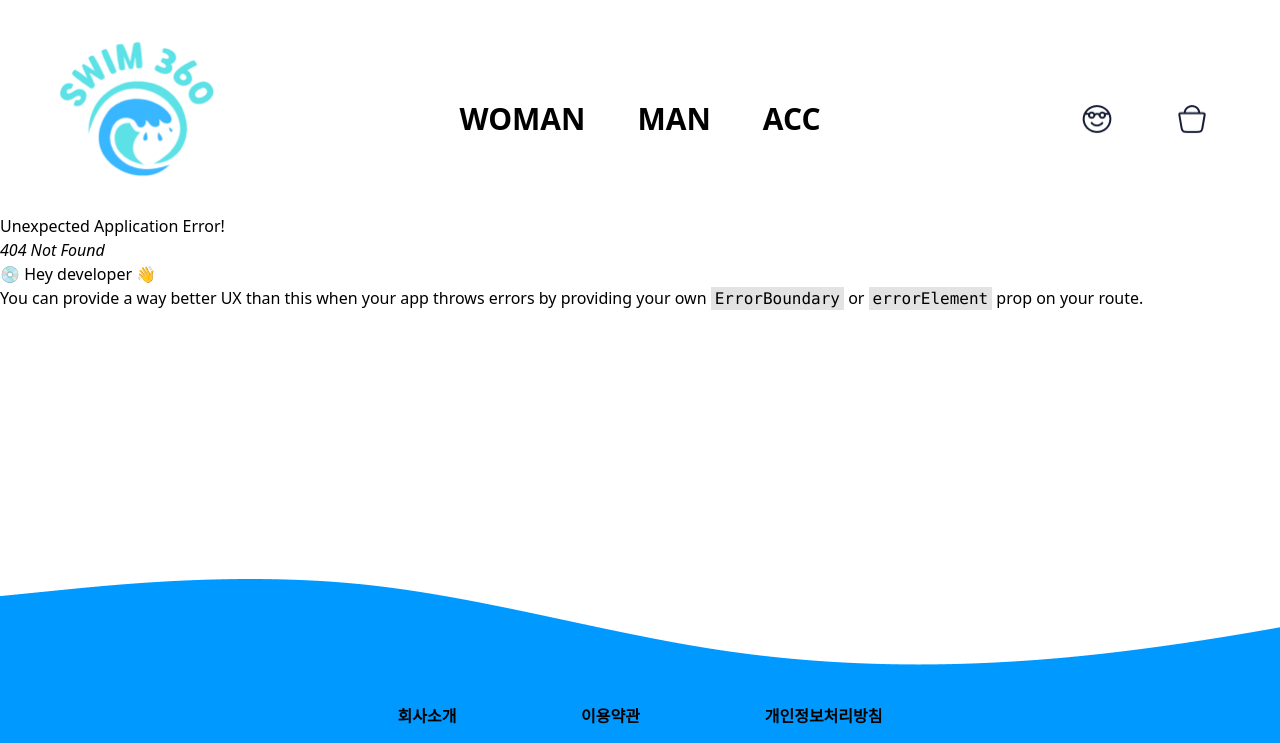
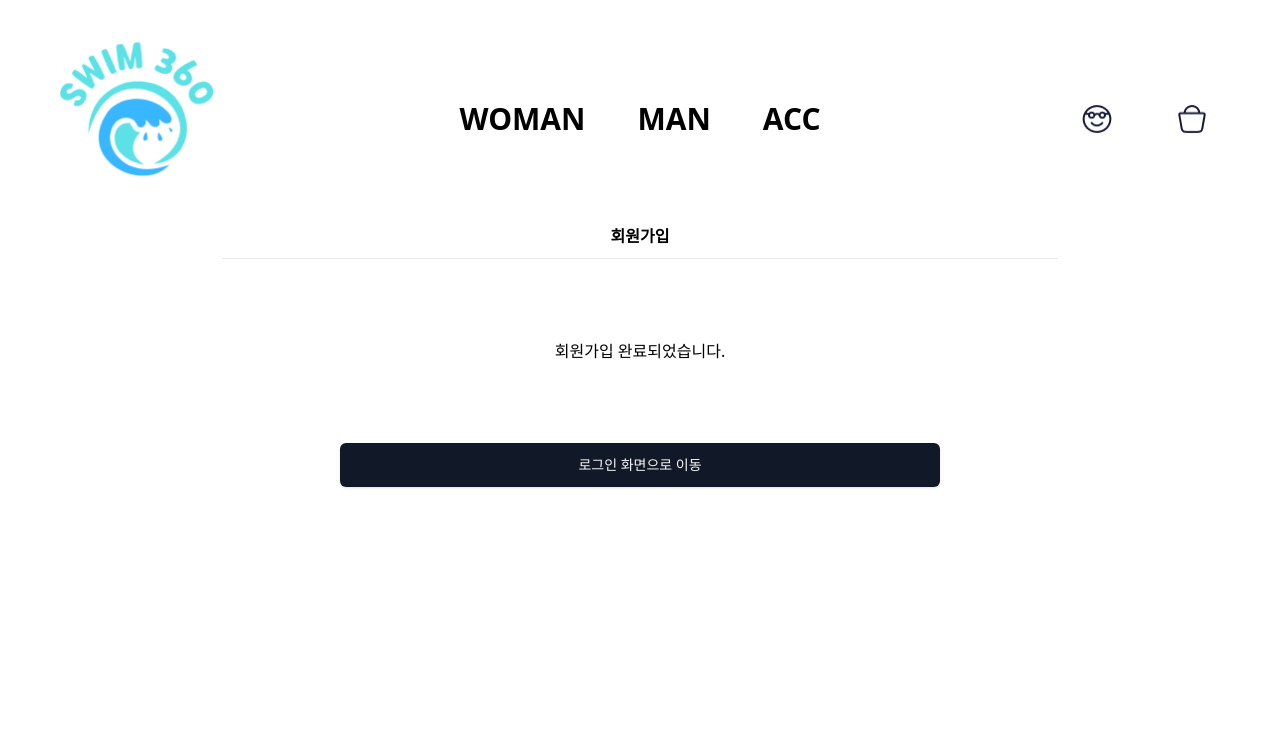
Before and after one commit to ormcamp-fe-3rd/swim360, a React (Vite) app in the folder frontend/: page /joincompletionpage in a window 1280 px wide. Before the commit this address had no page. Shown: the top 743 px of the page. Built offline with nearby package versions, Linux system fonts and the light colour scheme.

Commit message:
design: 회원가입 완료페이지 UI 구현

```diff
--- a/frontend/src/components/common/PrimaryButton.tsx
+++ b/frontend/src/components/common/PrimaryButton.tsx
@@ -5,7 +5,7 @@ interface PrimaryButtonProps {
 }
 
 function PrimaryButton({ children }: PrimaryButtonProps) {
-  return <Button className={"rounded-4 py-[22px]"}>{children}</Button>;
+  return <Button className={"rounded-4 w-full py-[22px]"}>{children}</Button>;
 }
 
 export default PrimaryButton;
--- a/frontend/src/routes/index.tsx
+++ b/frontend/src/routes/index.tsx
@@ -2,6 +2,7 @@ import { createBrowserRouter, RouterProvider } from "react-router-dom";
 
 import AgreesPage from "./pages/AgreesPage";
 import Home from "./pages/HomPage";
+import JoinCompletionPage from "./pages/JoinCompletionPage";
 import JoinPage from "./pages/JoinPage";
 import LoginPage from "./pages/LoginPage";
 import MyPage from "./pages/MyPage";
@@ -22,6 +23,10 @@ const router = createBrowserRouter([
     element: <Product />,
   },
   {
+    path: "/joincompletionpage",
+    element: <JoinCompletionPage />,
+  },
+  {
     path: "/loginpage",
     element: <LoginPage />,
   },
--- a/frontend/src/routes/pages/AgreesPage.tsx
+++ b/frontend/src/routes/pages/AgreesPage.tsx
@@ -1,34 +1,38 @@
-import ConfirmButton from "@/components/common/ConfirmButton.tsx";
+import PrimaryButton from "@/components/common/PrimaryButton";
 
 function AgreesPage() {
-    return <div className="w-[836px] mx-auto">
-        <p className="text-center p-2.5 border-b font-bold">회원가입</p>
-        <label htmlFor="" className="p-2.5 w-full border">
+  return (
+    <div className="mx-auto w-[836px]">
+      <p className="border-b p-2.5 text-center font-bold">회원가입</p>
+      <label htmlFor="" className="w-full border p-2.5">
         <input type="checkbox" name="" id="" />
         <span className="ml-2">전체 동의</span>
       </label>
       <div>
-            <label htmlFor="" className="p-2.5 w-full border">
+        <label htmlFor="" className="w-full border p-2.5">
           <input type="checkbox" name="" id="" />
           <span className="ml-2">이용약관 동의 (필수)</span>
         </label>
-                <iframe src="#" className="w-full h-[112px] border"></iframe>
-            <label htmlFor="" className="p-2.5 w-full border">
+        <iframe src="#" className="h-[112px] w-full border"></iframe>
+        <label htmlFor="" className="w-full border p-2.5">
           <input type="checkbox" name="" id="" />
           <span className="ml-2">개인정보처리방침 동의 (필수)</span>
         </label>
-                <iframe src="#" className="w-full h-[112px] border"></iframe>
-            <label htmlFor="" className="p-2.5 w-full border">
+        <iframe src="#" className="h-[112px] w-full border"></iframe>
+        <label htmlFor="" className="w-full border p-2.5">
           <input type="checkbox" name="" id="" />
           <span className="ml-2">마케팅 정보 수신 동의 (선택)</span>
         </label>
-                <iframe src="#" className="w-full h-[112px] border"></iframe>
+        <iframe src="#" className="h-[112px] w-full border"></iframe>
       </div>
       <div className="gap-2.5">
-            <button className="w-[418px] border text-black bg-white">취소</button>
-            <ConfirmButton text="다음" width="418" font="my-10"/>
+        <button className="w-[418px] border bg-white text-black">취소</button>
+        <div className="w-[418px]">
+          <PrimaryButton>다음</PrimaryButton>
         </div>
       </div>
+    </div>
+  );
 }
 
 export default AgreesPage;
--- /dev/null
+++ b/frontend/src/routes/pages/JoinCompletionPage.tsx
@@ -0,0 +1,15 @@
+import PrimaryButton from "@/components/common/PrimaryButton";
+
+function JoinCompletionPage() {
+  return (
+    <div className="mx-auto w-[836px]">
+      <p className="border-b p-2.5 text-center font-bold">회원가입</p>
+      <p className="mx-auto py-20 text-center">회원가입 완료되었습니다.</p>
+      <div className="mx-auto w-[600px]">
+        <PrimaryButton>로그인 화면으로 이동</PrimaryButton>
+      </div>
+    </div>
+  );
+}
+
+export default JoinCompletionPage;
```
Lines whose indentation alone changed are shown as unchanged.
